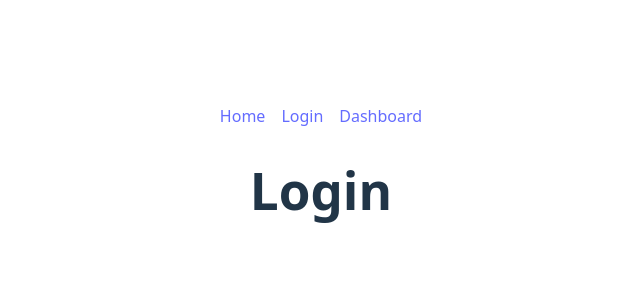
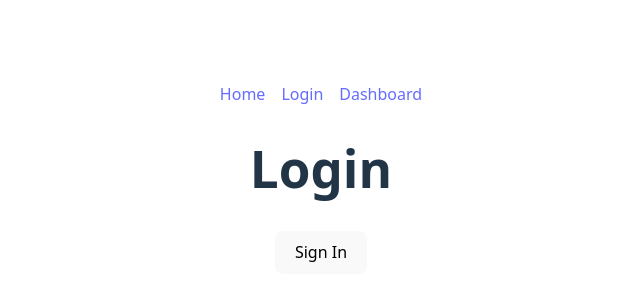
Before and after one commit to jackie-ou/react-auth-poc, a React app in the folder frontend/: page /login in a window 1280 px wide. Shown: the part 222-522 px from the top of the page, without its empty margins (319-959 px from the left). Built offline with nearby package versions, Linux system fonts and the light colour scheme; the HTML template or start-up script is replaced by a standard one.

Commit message:
add: user state annd login button

```diff
--- a/frontend/src/App.jsx
+++ b/frontend/src/App.jsx
@@ -1,4 +1,5 @@
-import { BrowserRouter, Routes, Route, Link } from "react-router-dom";
+import { useState } from "react";
+import { BrowserRouter, Routes, Route, Link, useNavigate } from "react-router-dom";
 import RequireAuth from "./RequireAuth";
 import './App.css';
 
@@ -7,7 +8,21 @@ function Home() {
 }
 
 function Login() {
-  return <h1>Login</h1>;
+  // States
+  const navigate = useNavigate();
+  // Helper
+  const handleLogin = () => {
+    // TODO: add user object
+    setUser({ name: "User 1" });
+    navigate("/dashboard");
+  }
+
+  return (
+    <div>
+      <h1>Login</h1>
+      <button onClick={handleLogin}>Sign In</button>
+    </div>
+  );
 }
 
 function Dashboard() {
@@ -15,6 +30,9 @@ function Dashboard() {
 }
 
 export default function App() {
+  // States
+  const [user, setUser] = useState(null);
+
   return (
     <BrowserRouter>
       <nav className="routes">
@@ -25,7 +43,7 @@ export default function App() {
 
       <Routes>
         <Route path="/" element={<Home />} />
-        <Route path="/login" element={<Login />} />
+        <Route path="/login" element={<Login setUser={setUser} />} />
         <Route path="/admin/dashboard" element={
           <RequireAuth>
             <Dashboard />
--- a/frontend/src/RequireAuth.jsx
+++ b/frontend/src/RequireAuth.jsx
@@ -1,9 +1,6 @@
 import { Navigate } from "react-router-dom";
 
-function RequireAuth({ children }) {
-  // TODO: add auth state
-  const user = null;
-
+function RequireAuth({ user, children }) {
   // Unauthenticated
   if (!user) {
     return <Navigate to="/login" replace />;
```
